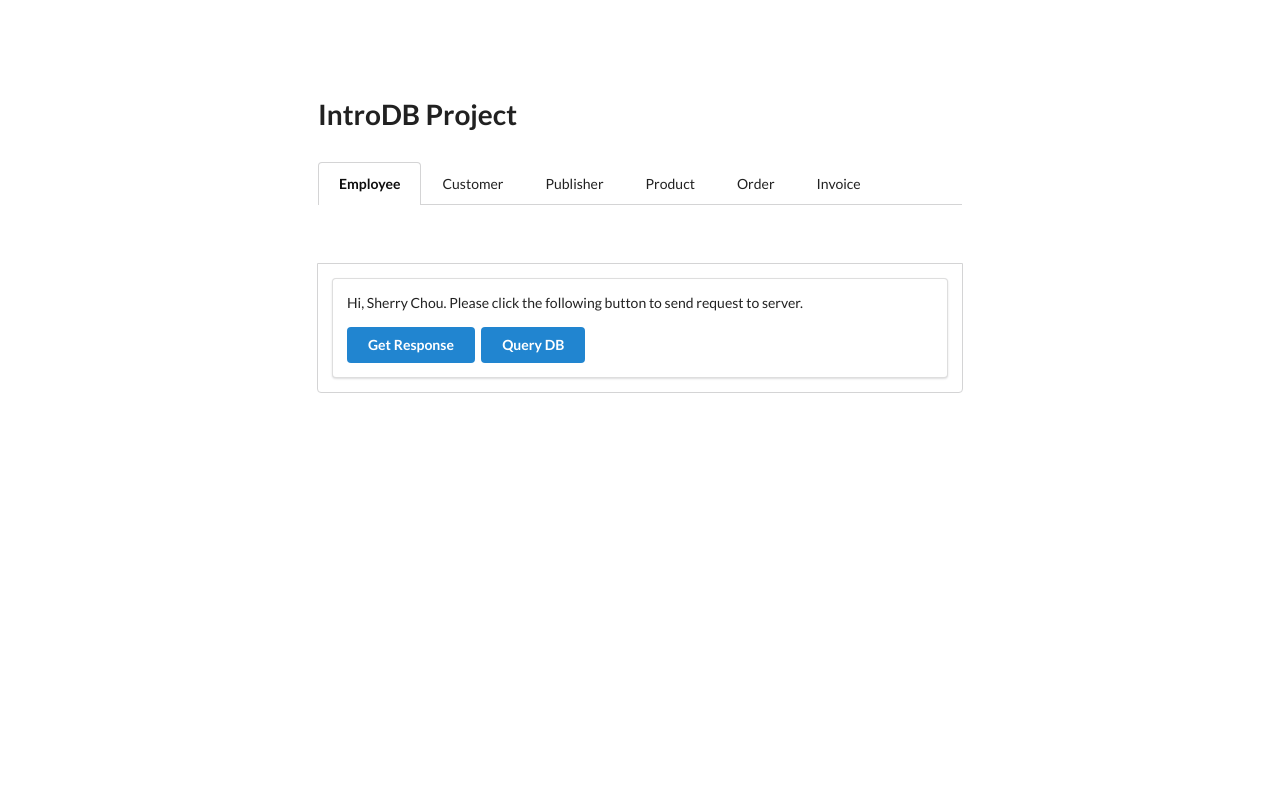
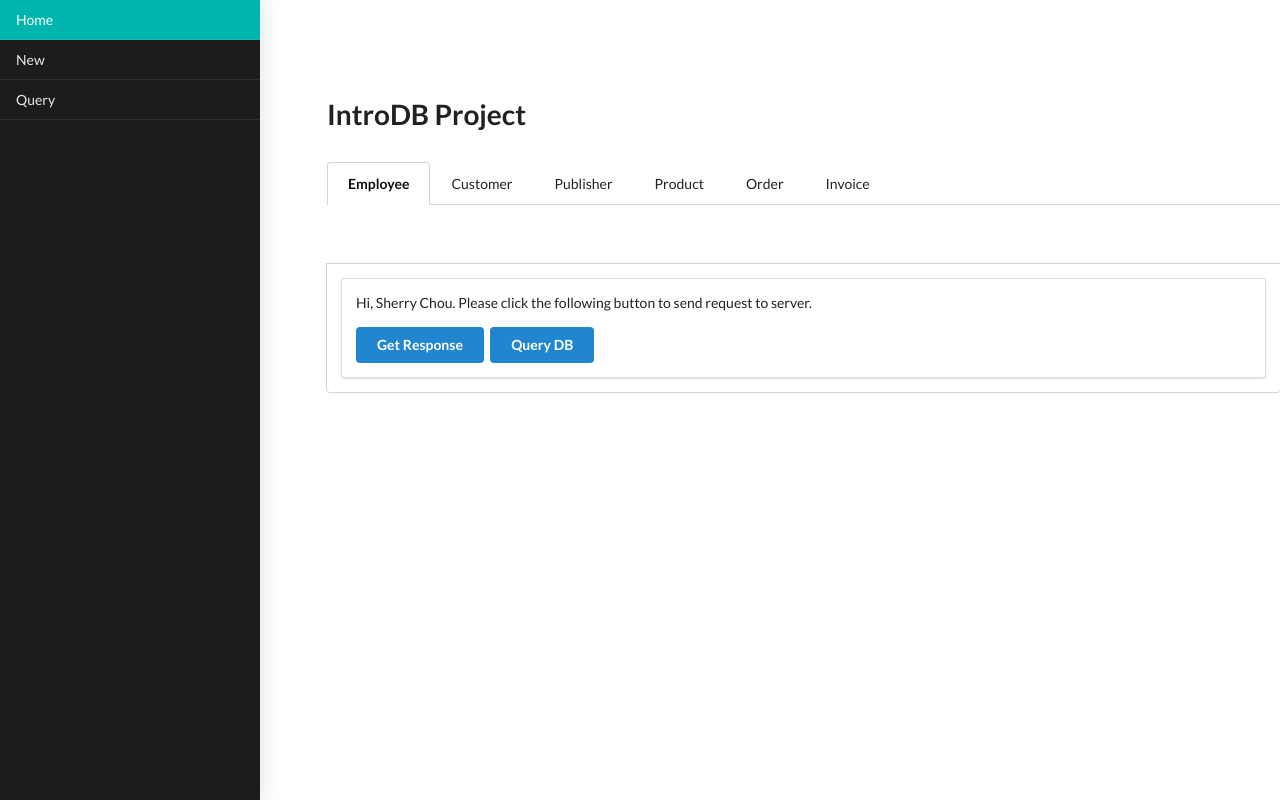
Before and after one commit to chou5/Client_DbProject, a plain HTML site: page index.html in a window 1280 px wide. Drawn offline with nearby package versions, Linux system fonts and the light colour scheme.

Commit message:
add side bar
Problem: change background color

```diff
--- a/index.html
+++ b/index.html
@@ -13,8 +13,21 @@
 </head>
 
 <body ng-app="myApp" ng-controller="mainController">
-    <div class="ui centered grid page">
+    <div class="ui centered grid">
         <div class="row">
+            <div class="four wide column">
+                <div class="ui vertical inverted sidebar menu left overlay visible">
+                    <a class="active teal item">
+                    Home
+                </a>
+                    <a class="item">
+                    New
+                </a>
+                    <a class="item">
+                    Query
+                </a>
+                </div>
+            </div>
             <div class="twelve wide column">
                 <div class="ui large divider hidden"></div>
                 <h1 class="ui header">IntroDB Project</h1>
```
Also changed, not shown: css/main.css (line endings or trailing spaces).
